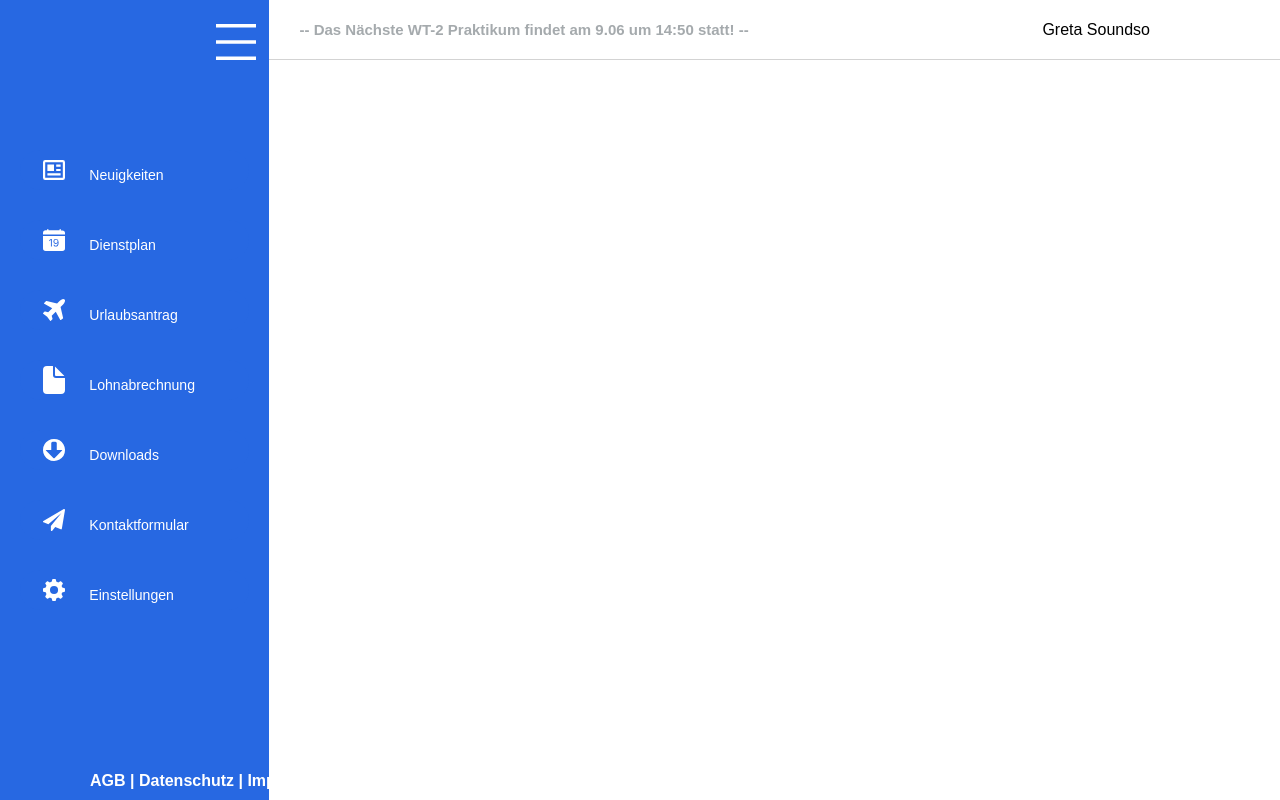
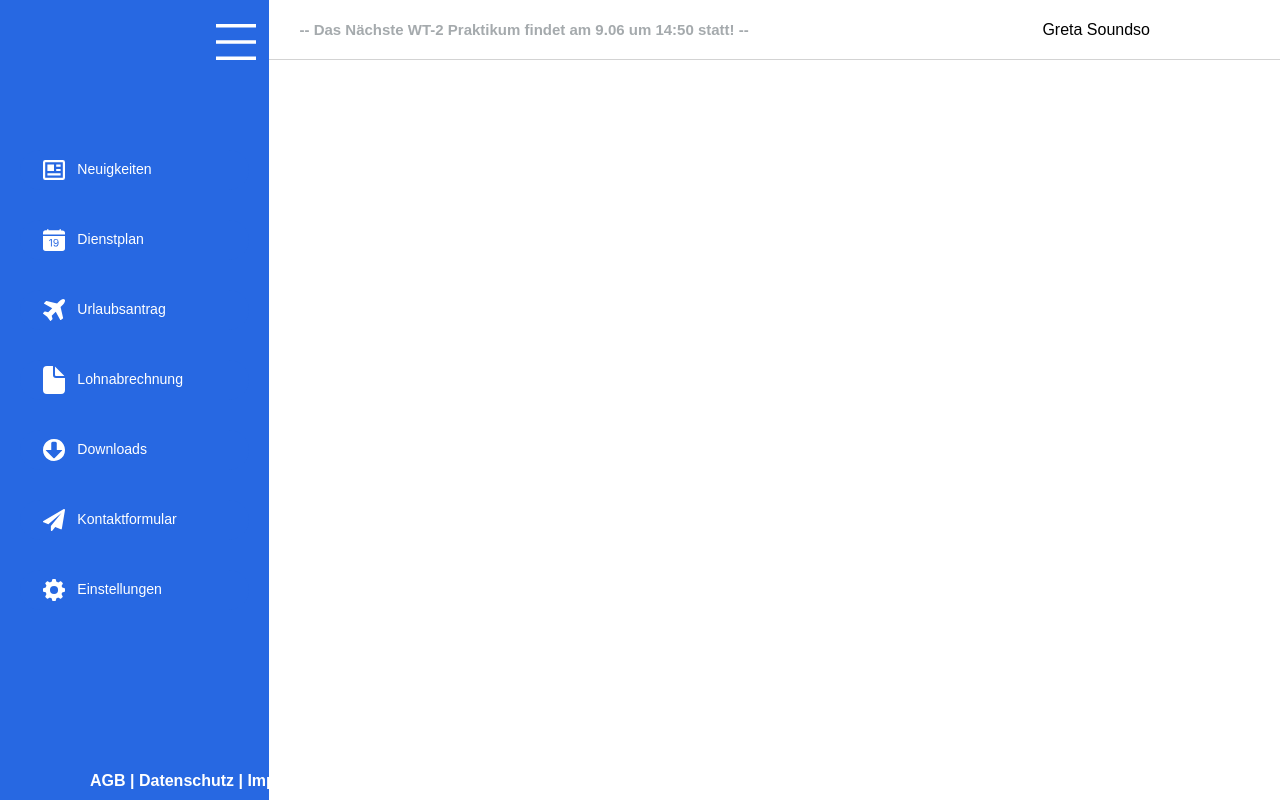
Before and after one commit to MertDurasi/Team-Supernerds, a React (Create React App) app: page /dashboard in a window 1280 px wide. Built offline with nearby package versions, Linux system fonts and the light colour scheme; a web font is replaced by a local one.

Commit message:
Buttons gefixed - Denny

```diff
--- a/src/components/dashboard/Button.css
+++ b/src/components/dashboard/Button.css
@@ -1,6 +1,9 @@
 .btn-text {
   color: white;
-  position: inline;
-  padding-left: 5vh;
-  top: 1vh;
+  padding-left: 3.5vh;
+  top: 0.3vh;
 }
+
+.btn {
+  vertical-align: middle;
+}
```
